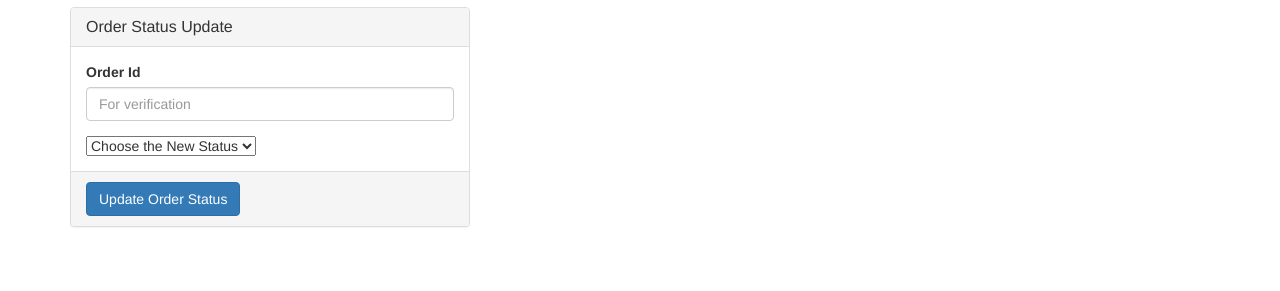
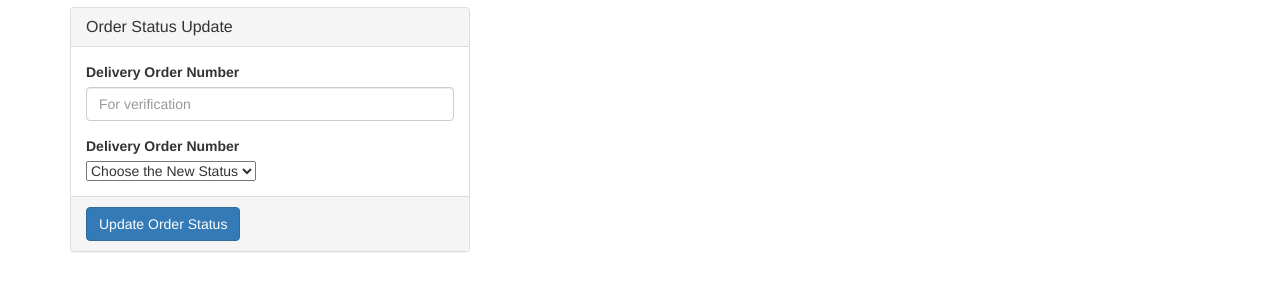
Before and after one commit to sanriohdd/Salesforce, a website: page public/index.html in a window 1280 px wide. Shown: the part 53-344 px from the top of the page. Drawn offline with nearby package versions, Linux system fonts and the light colour scheme.

Commit message:
Update index.html

```diff
--- a/public/index.html
+++ b/public/index.html
@@ -75,7 +75,7 @@
                 </div>
                 <div class="panel-body">
                     <div class="form-group">
-                        <label for="Delivery Order">Order Id</label>
+                        <label for="Delivery Order">Delivery Order Number</label>
                         <input type="text" class="form-control" id="Name" placeholder="For verification" required>
                     </div>
                     <!--<div class="form-group">
@@ -98,6 +98,8 @@
                             </select>
                     </div> -->
                     <form id="Status_of_Delivery__c" action="/getJson" method="get">
+                        <label for="Delivery Order">Delivery Order Number</label>
+                        <br>
     <select id="StatusSelect">
        <option value="" disabled="disabled" selected="selected">Choose the New Status</option>
                                 <option value="Draft">Draft</option>
```
